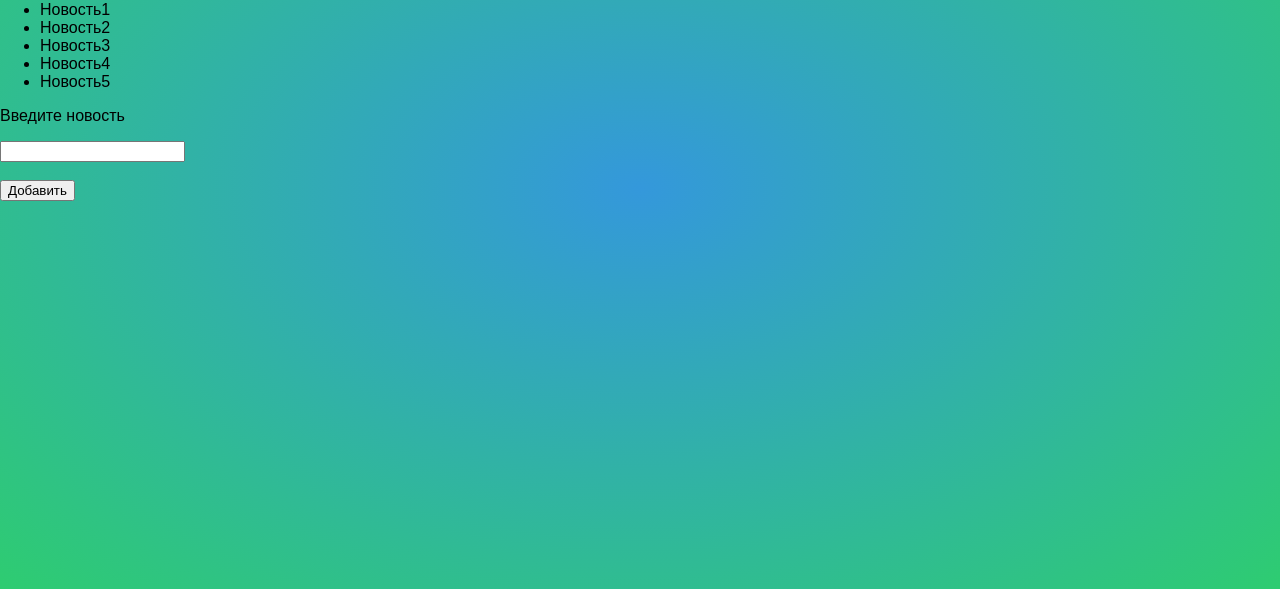
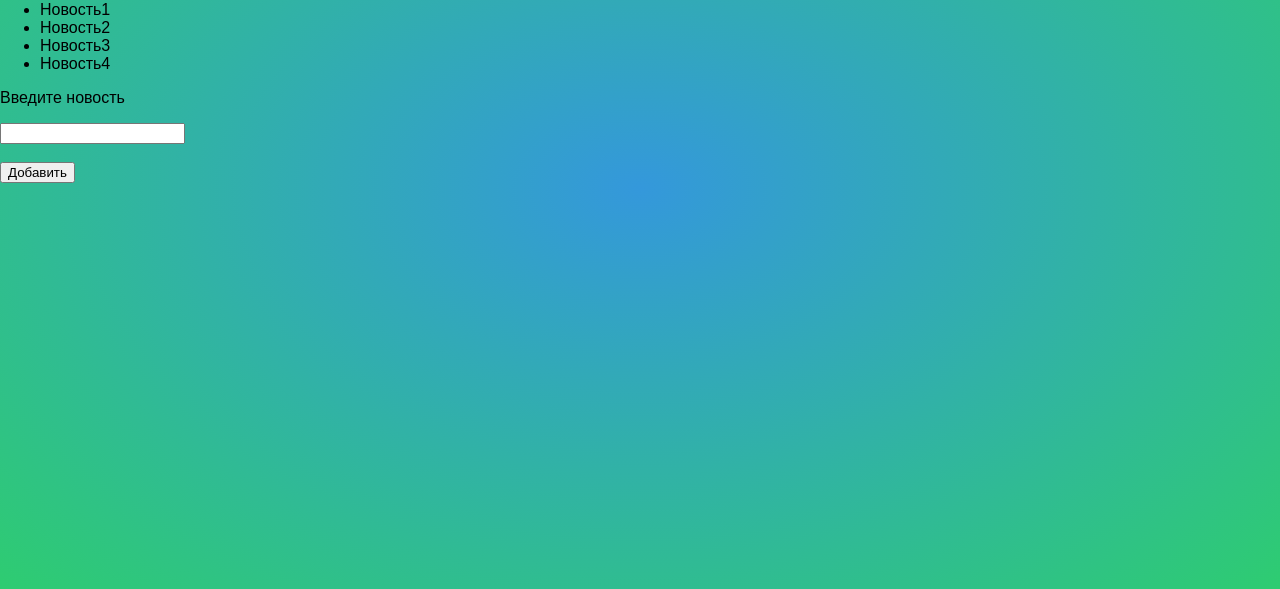
Before and after one commit to pavluiiikoglz/frontend, a plain HTML site: page index.html in a window 1280 px wide. Shown: the part 211-800 px from the top of the page. Drawn offline with Linux system fonts and the light colour scheme.

Commit message:
request website

```diff
--- a/index.html
+++ b/index.html
@@ -27,7 +27,6 @@
     <li>Новость2</li>
     <li>Новость3</li>
     <li>Новость4</li>
-    <li>Новость5</li>
  </ul>
 
  <p>Введите новость</p><input type="text" name="news">
```
